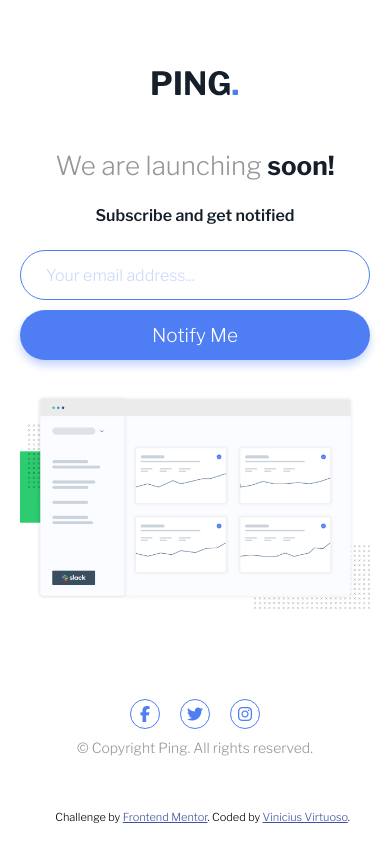
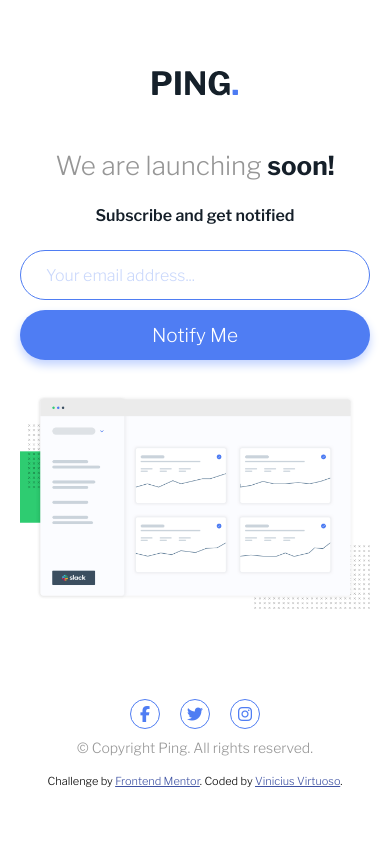
Before and after one commit to vinicius-virtuoso/ping-coming-soon-page-master, a plain HTML site: page index.html in a window 390 px wide. Drawn offline with nearby package versions, Linux system fonts and the light colour scheme.

Commit message:
ajuste do footer

```diff
--- a/css/style.scss
+++ b/css/style.scss
@@ -248,4 +248,8 @@ footer {
       }
     }
   }
+  footer {
+    position: static;
+    padding: 5px;
+  }
 }
```
Also changed, not shown: css/style.css, 1 other file.
